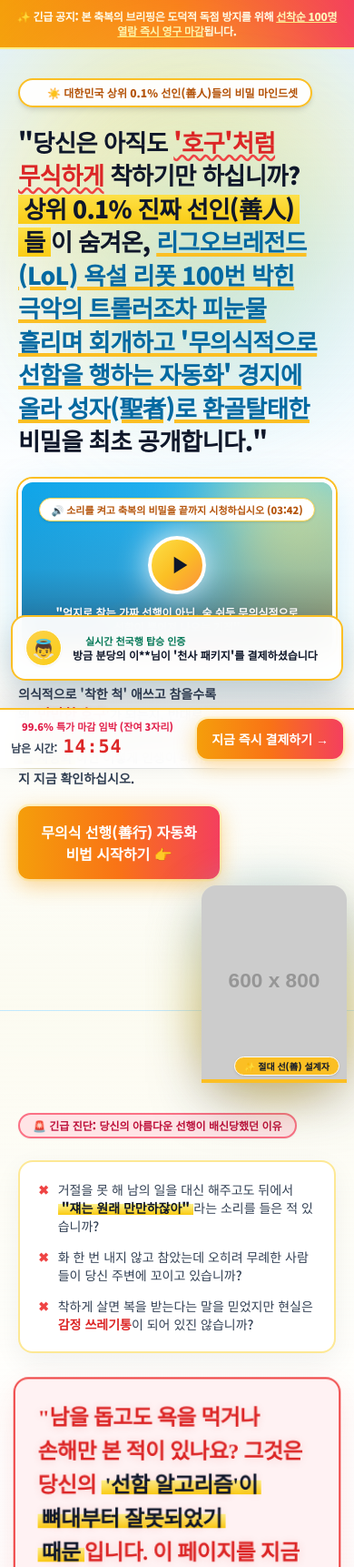
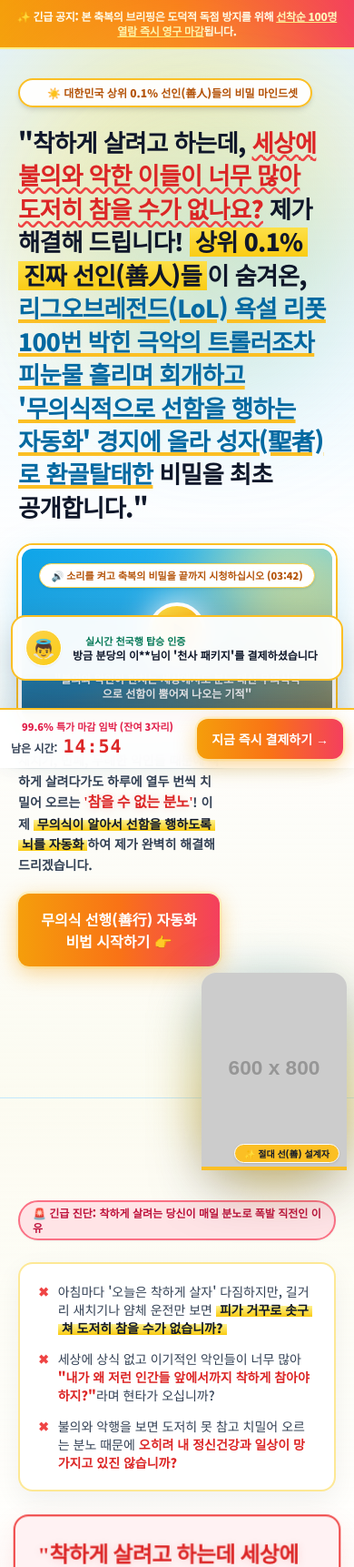
Before and after one commit to woodworks-unripecoconuts/project-seonham, a plain HTML site: page index.html in a window 390 px wide. Shown: the top 1722 px of the page at 91% size. Drawn offline with nearby package versions, Linux system fonts and the light colour scheme; placeholder pictures from the web are drawn by us.

Commit message:
Reframe copy from pushover/hogu to righteous anger against a world full of evil and injustice

```diff
--- a/index.html
+++ b/index.html
@@ -123,8 +123,8 @@
 
       <!-- 핵심 헤드라인 (섹션 1 텍스트) -->
       <h1 class="text-[1.65rem] sm:text-4xl font-black leading-[1.38] tracking-tight text-slate-900 mb-6 break-keep">
-        "당신은 아직도 <span class="text-red-600 underline decoration-wavy decoration-red-500">'호구'처럼 무식하게</span> 착하기만 하십니까?
-        <span class="marker-yellow-solid">상위 0.1% 진짜 선인(善人)들</span>이 숨겨온,
+        "착하게 살려고 하는데, <span class="text-red-600 underline decoration-wavy decoration-red-500">세상에 불의와 악한 이들이 너무 많아 도저히 참을 수가 없나요?</span>
+        제가 해결해 드립니다! <span class="marker-yellow-solid">상위 0.1% 진짜 선인(善人)들</span>이 숨겨온,
         <span class="text-sky-700 underline decoration-amber-400 decoration-4">리그오브레전드(LoL) 욕설 리폿 100번 박힌 극악의 트롤러조차 피눈물 흘리며 회개하고 '무의식적으로 선함을 행하는 자동화' 경지에 올라 성자(聖者)로 환골탈태한</span> 비밀을 최초 공개합니다."
       </h1>
 
@@ -142,7 +142,7 @@
             </svg>
           </a>
           <p class="mt-3 text-xs sm:text-sm text-white font-extrabold drop-shadow max-w-[280px] sm:max-w-xs">
-            "억지로 참는 가짜 선행이 아닌, 숨 쉬듯 무의식적으로 선함이 뿜어져 나오는 기적"
+            "불의와 악인이 판치는 세상에서도 분노 대신 무의식적으로 선함이 뿜어져 나오는 기적"
           </p>
         </div>
         <!-- 하단 재생바 -->
@@ -154,7 +154,7 @@
       <!-- 우측 하단 누끼 이미지와 겹치지 않도록 좌측 정렬된 서브 카피 및 첫 번째 CTA -->
       <div class="pr-32 sm:pr-48 relative z-30">
         <p class="text-sm sm:text-base text-slate-700 font-semibold leading-relaxed mb-5">
-          의식적으로 '착한 척' 애쓰고 참을수록 왜 <span class="warning-serif font-bold text-base sm:text-lg">'만만한 호구'</span>가 되는지, 반대로 <span class="marker-yellow">무의식이 알아서 선함을 행하도록 뇌를 자동화</span>하면 어떻게 인생이 바뀌는지 지금 확인하십시오.
+          새치기, 민폐, 무례한 악인들 때문에 착하게 살려다가도 하루에 열두 번씩 치밀어 오르는 <span class="warning-serif font-bold text-base sm:text-lg">'참을 수 없는 분노'</span>! 이제 <span class="marker-yellow">무의식이 알아서 선함을 행하도록 뇌를 자동화</span>하여 제가 완벽히 해결해 드리겠습니다.
         </p>
 
         <a href="#checkout-section-placeholder"
@@ -192,35 +192,35 @@
     <div class="max-w-xl mx-auto">
       <!-- 진단 라벨 -->
       <div class="inline-block bg-rose-100 border-2 border-rose-400 text-rose-700 text-xs sm:text-sm font-black px-3.5 py-1 rounded-full mb-6 shadow-sm">
-        🚨 긴급 진단: 당신의 아름다운 선행이 배신당했던 이유
+        🚨 긴급 진단: 착하게 살려는 당신이 매일 분노로 폭발 직전인 이유
       </div>
 
       <!-- 체크리스트로 공감 유도 (밝은 카드 UI) -->
       <div class="bg-white border-2 border-amber-200/90 rounded-2xl p-5 sm:p-6 mb-8 space-y-3.5 shadow-[0_10px_30px_rgba(15,23,42,0.06)]">
         <p class="text-sm sm:text-base text-slate-700 font-medium flex items-start gap-2.5">
           <span class="text-red-500 font-black">✖</span>
-          <span>거절을 못 해 남의 일을 대신 해주고도 뒤에서 <span class="marker-yellow">"쟤는 원래 만만하잖아"</span>라는 소리를 들은 적 있습니까?</span>
+          <span>아침마다 '오늘은 착하게 살자' 다짐하지만, 길거리 새치기나 얌체 운전만 보면 <span class="marker-yellow">피가 거꾸로 솟구쳐 도저히 참을 수가 없습니까?</span></span>
         </p>
         <p class="text-sm sm:text-base text-slate-700 font-medium flex items-start gap-2.5">
           <span class="text-red-500 font-black">✖</span>
-          <span>화 한 번 내지 않고 참았는데 오히려 무례한 사람들이 당신 주변에 꼬이고 있습니까?</span>
+          <span>세상에 상식 없고 이기적인 악인들이 너무 많아 <span class="text-red-600 font-extrabold">"내가 왜 저런 인간들 앞에서까지 착하게 참아야 하지?"</span>라며 현타가 오십니까?</span>
         </p>
         <p class="text-sm sm:text-base text-slate-700 font-medium flex items-start gap-2.5">
           <span class="text-red-500 font-black">✖</span>
-          <span>착하게 살면 복을 받는다는 말을 믿었지만 현실은 <span class="text-red-600 font-extrabold">감정 쓰레기통</span>이 되어 있진 않습니까?</span>
+          <span>불의와 악행을 보면 도저히 못 참고 치밀어 오르는 분노 때문에 <span class="text-red-600 font-extrabold">오히려 내 정신건강과 일상이 망가지고 있진 않습니까?</span></span>
         </p>
       </div>
 
       <!-- 지시사항 2: 빨간 글씨 궁서/명조체 경고문 + 노란 형광펜 강조 + 더 커진 폰트 크기 -->
       <div class="bg-rose-50/90 border-2 border-red-500 rounded-2xl p-6 sm:p-8 shadow-[0_15px_35px_rgba(220,38,38,0.12)] scroll-pressure-text" data-pressure="1.03">
         <p class="warning-serif text-[1.45rem] sm:text-3xl font-black leading-[1.55] break-keep">
-          "남을 돕고도 욕을 먹거나 손해만 본 적이 있나요? 그것은 당신의 <span class="marker-yellow">'선함 알고리즘'이 뼈대부터 잘못되었기 때문</span>입니다. 이 페이지를 지금 닫으신다면, <span class="underline decoration-red-600 decoration-4">평생 가짜 착한 사람으로 남들에게 이용만 당하는 지옥 같은 삶</span>을 살게 될 것입니다."
+          "착하게 살려고 하는데 세상에 불의와 악한 이들이 너무 많아 도저히 참을 수가 없나요? 그것은 당신의 <span class="marker-yellow">'선함 알고리즘'이 억지 인내심에만 의존하도록 잘못 설계되었기 때문</span>입니다. 이 페이지를 지금 닫으신다면, <span class="underline decoration-red-600 decoration-4">평생 세상의 악인들 때문에 분노와 화병에 시달리며 똑같이 악해지는 지옥 같은 삶</span>을 살게 될 것입니다."
         </p>
       </div>
 
       <div class="mt-7 bg-sky-50 border border-sky-200 rounded-xl p-4 text-center shadow-sm">
         <p class="text-base sm:text-lg text-slate-800 font-extrabold break-keep">
-          🌤️ 하지만 이제 걱정하지 마십시오! 문제는 당신의 따뜻한 마음이 아니라, 억지로 애쓰지 않아도 <span class="marker-yellow-solid">무의식적으로 선함을 행하는 자동화 회로</span>가 뇌에 설계되지 않았기 때문입니다.
+          🌤️ 걱정하지 마십시오, 제가 해결해 드립니다! 어떤 불의와 악인을 마주해도 분노가 일어나기 전에 <span class="marker-yellow-solid">무의식적으로 선함을 행하는 자동화 회로</span>를 뇌에 심어 드립니다.
         </p>
       </div>
     </div>
@@ -374,7 +374,7 @@
     <div class="max-w-xl mx-auto">
       <div class="text-center mb-10">
         <p class="warning-serif text-xl sm:text-2xl font-black mb-2">
-          ⚠️ 지금 결단하지 않으면 영원히 '착한 척 참는 호구'로 남습니다 ⚠️
+          ⚠️ 세상의 불의와 악인들 때문에 치밀어 오르는 분노, 제가 끝내드립니다 ⚠️
         </p>
         <h2 class="text-3xl sm:text-5xl font-black leading-tight text-slate-900 break-keep scroll-pressure-text" data-pressure="1.08">
           숨 쉬듯 <span class="marker-yellow-solid">'무의식적으로 선함을 행하는 자동화'</span> 축복의 천국 패키지
@@ -399,7 +399,7 @@
             </span>
           </div>
           <p class="mt-2 text-xs sm:text-sm text-slate-600 font-medium">
-            억지로 참거나 계산하지 않아도 몸이 먼저 반응하여 무의식적으로 선함을 행하도록 뇌 회로를 재설계하는 비법 전수
+            세상의 온갖 불의와 악인들 앞에서도 화가 치밀기 전에 몸이 먼저 반응하여 무의식적으로 선함을 행하도록 뇌 회로를 재설계하는 비법 전수
           </p>
         </div>
 
```
